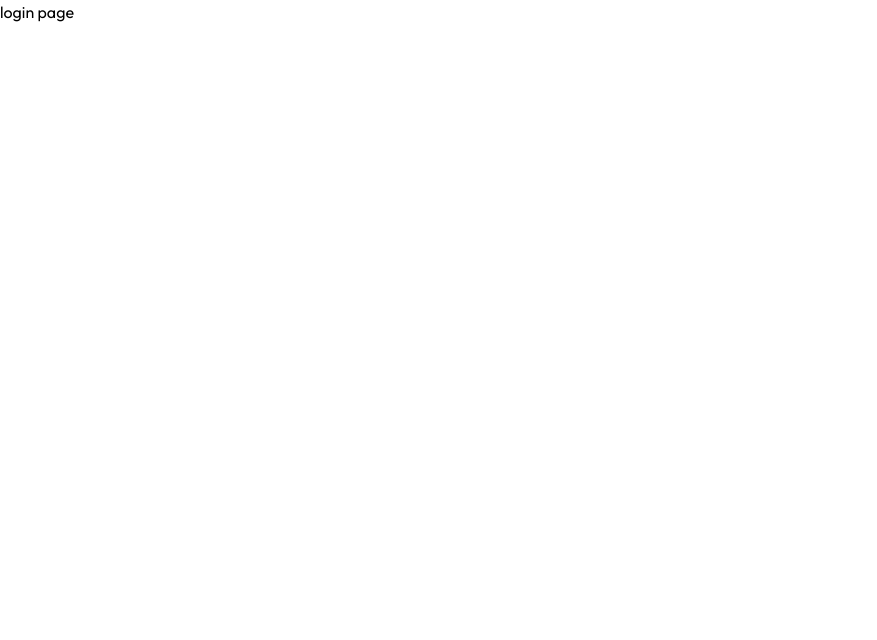
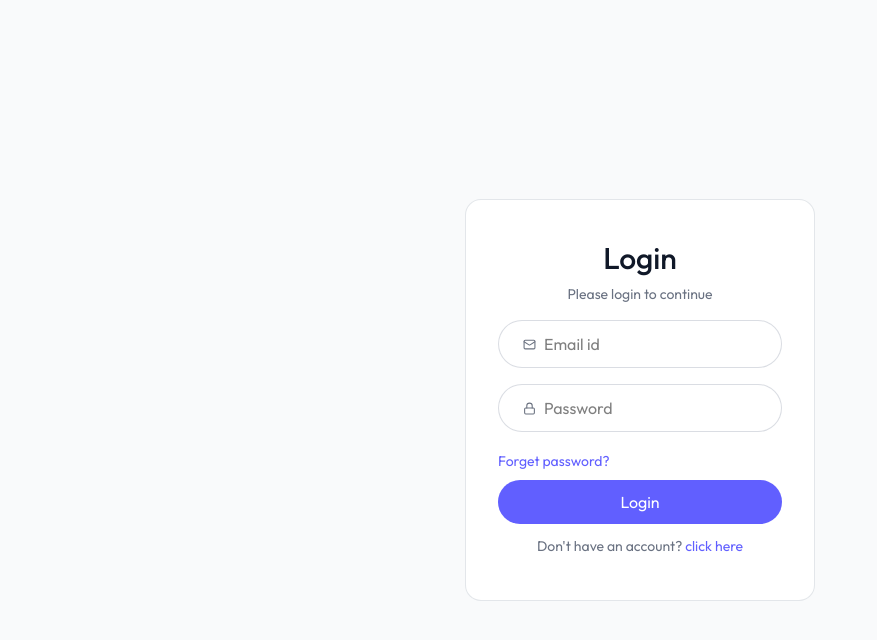
Before and after one commit to devang9890/resume, a React (Vite) app in the folder client/: page /login in a window 1280 px wide. Shown: the top 640 px of the page, without its empty margins (0-877 px from the left). Built offline with nearby package versions, Linux system fonts and the light colour scheme.

Commit message:
updated login

```diff
--- a/client/src/Pages/Login.jsx
+++ b/client/src/Pages/Login.jsx
@@ -1,9 +1,92 @@
 import React from 'react'
+import { Mail, Lock, User2Icon } from 'lucide-react'
 
 const Login = () => {
+
+  const query = new URLSearchParams(window.location.search)
+  const urlState = query.get('state')
+  const [state, setState] = React.useState(urlState || "login")
+
+  const [formData, setFormData] = React.useState({
+    name: '',
+    email: '',
+    password: ''
+  })
+
+  const handleSubmit = async (e) => {
+    e.preventDefault()
+  }
+
+  const handleChange = (e) => {
+    const { name, value } = e.target
+    setFormData(prev => ({ ...prev, [name]: value }))
+  }
+
   return (
-    <div>
-      <h1>login page</h1>
+    <div className='flex items-center justify-center min-h-screen bg-gray-50'>
+      <form onSubmit={handleSubmit} className="sm:w-[350px] w-full text-center border border-gray-300/60 rounded-2xl px-8 bg-white">
+        <h1 className="text-gray-900 text-3xl mt-10 font-medium">
+          {state === "login" ? "Login" : "Sign up"}
+        </h1>
+        <p className="text-gray-500 text-sm mt-2">Please {state} to continue</p>
+
+        {state !== "login" && (
+          <div className="flex items-center mt-6 w-full bg-white border border-gray-300/80 h-12 rounded-full overflow-hidden pl-6 gap-2">
+            <User2Icon size={16} color='#6B7280' />
+            <input
+              type="text"
+              name="name"
+              placeholder="Name"
+              className="border-none outline-none ring-0"
+              value={formData.name}
+              onChange={handleChange}
+              required
+            />
+          </div>
+        )}
+
+        <div className="flex items-center w-full mt-4 bg-white border border-gray-300/80 h-12 rounded-full overflow-hidden pl-6 gap-2">
+          <Mail size={13} color="#6B7280" />
+          <input
+            type="email"
+            name="email"
+            placeholder="Email id"
+            className="border-none outline-none ring-0"
+            value={formData.email}
+            onChange={handleChange}
+            required
+          />
+        </div>
+
+        <div className="flex items-center mt-4 w-full bg-white border border-gray-300/80 h-12 rounded-full overflow-hidden pl-6 gap-2">
+          <Lock size={13} color="#6B7280" />
+          <input
+            type="password"
+            name="password"
+            placeholder="Password"
+            className="border-none outline-none ring-0"
+            value={formData.password}
+            onChange={handleChange}
+            required
+          />
+        </div>
+
+        <div className="mt-4 text-left text-indigo-500">
+          <button className="text-sm" type="reset">Forget password?</button>
+        </div>
+
+        <button type="submit" className="mt-2 w-full h-11 rounded-full text-white bg-indigo-500 hover:opacity-90 transition-opacity">
+          {state === "login" ? "Login" : "Sign up"}
+        </button>
+
+        <p
+          onClick={() => setState(prev => prev === "login" ? "register" : "login")}
+          className="text-gray-500 text-sm mt-3 mb-11 cursor-pointer"
+        >
+          {state === "login" ? "Don't have an account?" : "Already have an account?"}
+          <span className="text-indigo-500 hover:underline"> click here</span>
+        </p>
+      </form>
     </div>
   )
 }
```
